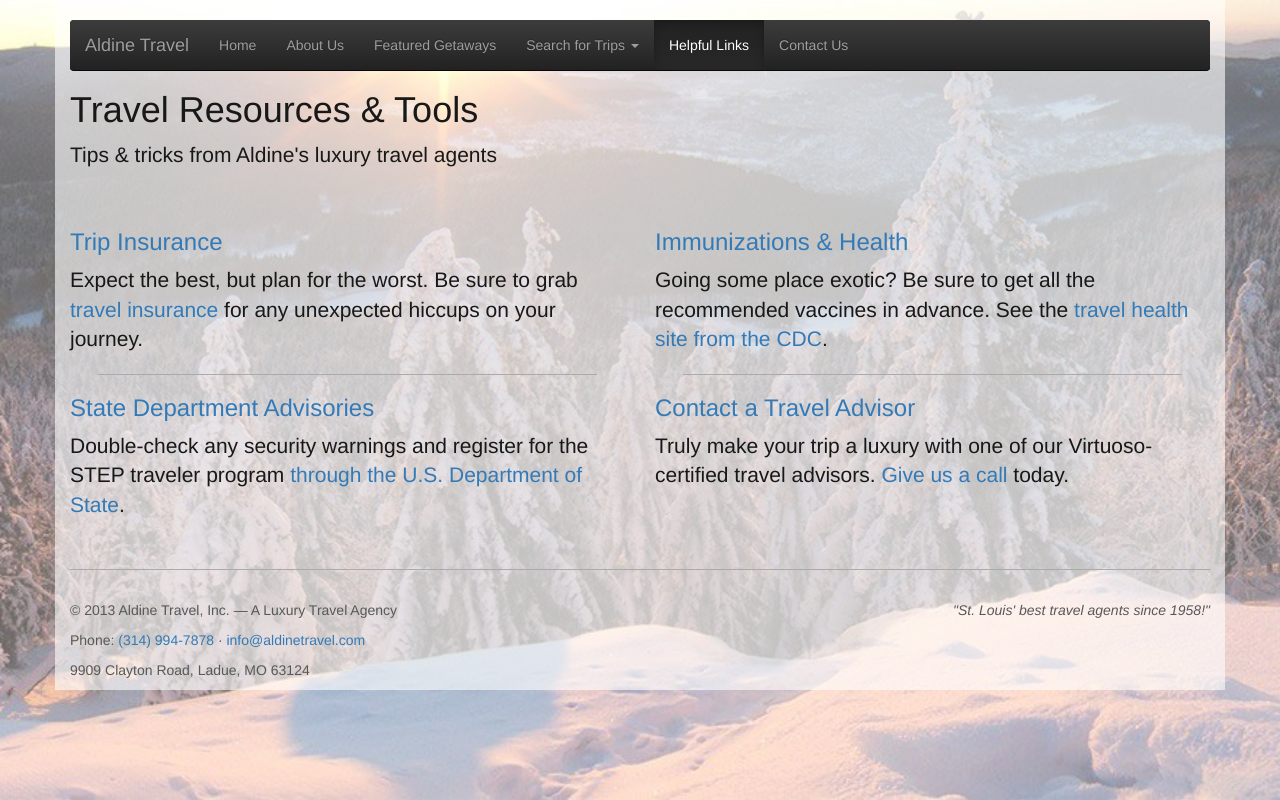
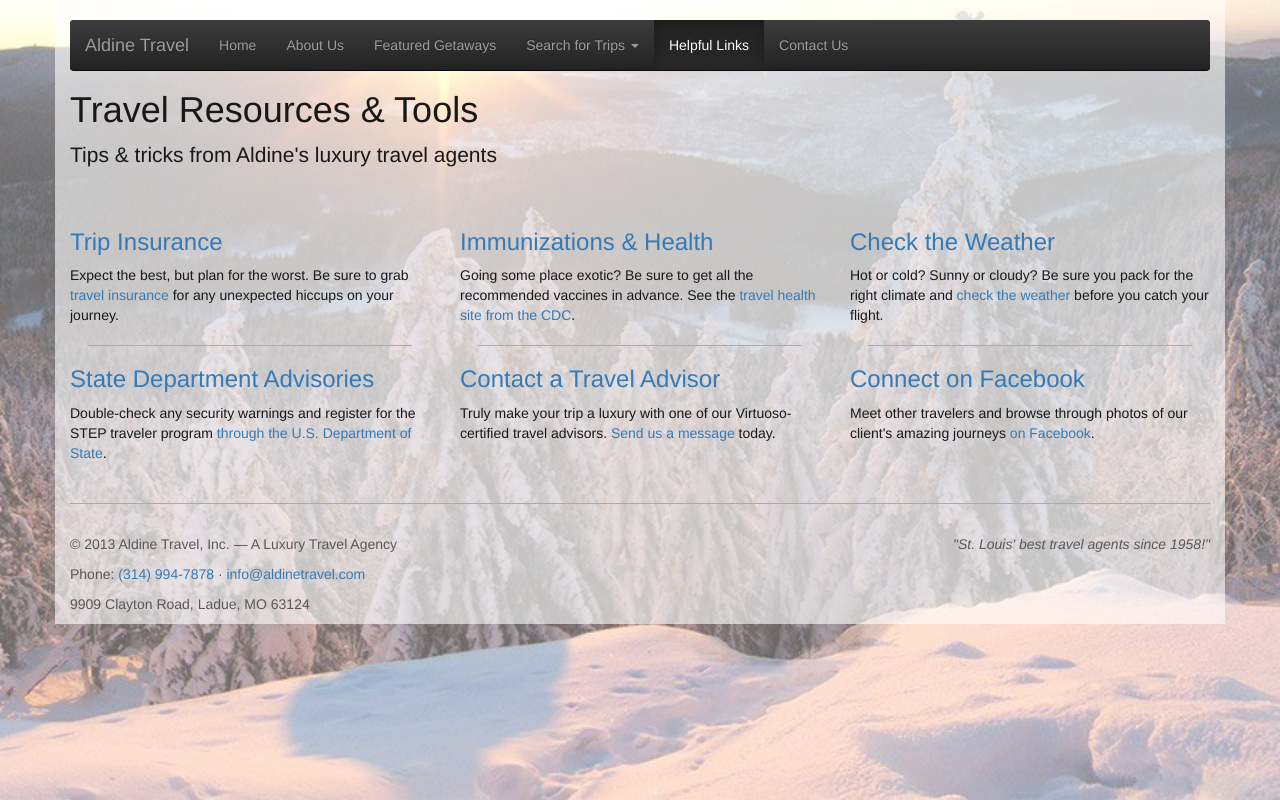
Before and after one commit to semenko/aldine-website, a Flask app: page /travel-resources.html in a window 1280 px wide. Run offline with Flask 2, Linux system fonts and the light colour scheme; some libraries are stand-ins or nearby versions.

Commit message:
Bugfixes.

```diff
--- a/templates/_base.html
+++ b/templates/_base.html
@@ -13,7 +13,6 @@
     <link href="{{ static('style.css') }}" rel="stylesheet">
     <!--[if lt IE 9]>
     <script src="//oss.maxcdn.com/libs/html5shiv/3.7.0/html5shiv.min.js"></script>
-    <script src="//oss.maxcdn.com/libs/respond.js/1.3.0/respond.min.js"></script>
     <![endif]-->
     <script>
         (function(i,s,o,g,r,a,m){i['GoogleAnalyticsObject']=r;i[r]=i[r]||function(){
@@ -49,14 +48,14 @@
                         <li class="dropdown">
                             <a href="#" class="dropdown-toggle" data-toggle="dropdown">Search for Trips <b class="caret"></b></a>
                             <ul class="dropdown-menu">
-                                <li><a href="cruises.html">Cruises</a></li>
-                                <li><a href="tours.html">Tours</a></li>
-                                <li><a href="vacation-packages.html">Vacation Packages</a></li>
-                                <li><a href="hotels-and-resorts.html">Hotels &amp; Resorts</a></li>
+                                <li><a href="/cruises.html">Cruises</a></li>
+                                <li><a href="/tours.html">Tours</a></li>
+                                <li><a href="/vacation-packages.html">Vacation Packages</a></li>
+                                <li><a href="/hotels-and-resorts.html">Hotels &amp; Resorts</a></li>
                                 <li class="divider"></li>
                                 <li class="dropdown-header">Specials</li>
-                                <li><a href="promotions.html">Promotions</a></li>
-                                <li><a href="featured-trips.html">Featured Trips</a></li>
+                                <li><a href="/promotions.html">Promotions</a></li>
+                                <li><a href="/featured-trips.html">Featured Trips</a></li>
                             </ul>
                         </li>
                         <li><a href="/travel-resources.html">Helpful Links</a></li>
--- a/templates/pages/contact-us.html
+++ b/templates/pages/contact-us.html
@@ -50,8 +50,6 @@
         <div class="col-md-4">
             <iframe width="300" height="300" frameborder="0" scrolling="no" marginheight="0" marginwidth="0" src="//maps.google.com/maps?f=q&amp;source=s_q&amp;hl=en&amp;geocode=&amp;q=Aldine+Travel&amp;aq=&amp;sll=38.6531,-90.243462&amp;sspn=0.444531,0.891266&amp;t=m&amp;ie=UTF8&amp;hq=Aldine+Travel&amp;hnear=&amp;ll=38.639668,-90.396709&amp;spn=0.040225,0.051498&amp;z=13&amp;output=embed"></iframe><br><small><a href="//maps.google.com/maps?f=q&amp;source=embed&amp;hl=en&amp;geocode=&amp;q=Aldine+Travel&amp;aq=&amp;sll=38.6531,-90.243462&amp;sspn=0.444531,0.891266&amp;t=m&amp;ie=UTF8&amp;hq=Aldine+Travel&amp;hnear=&amp;ll=38.639668,-90.396709&amp;spn=0.040225,0.051498&amp;z=13" style="color:#0000FF;text-align:left" target="_blank" onmousedown="ga('send','event','MapClick','ContactUs');">View Larger Map</a></small>
         </div>
-    </div>
-</div></div>
         <!-- Google Code for Lead Conversion Page -->
         <script type="text/javascript">
             /* <![CDATA[ */
@@ -64,4 +62,6 @@
             /* ]]> */
         </script>
         <script src="//www.googleadservices.com/pagead/conversion.js"></script>
+    </div>
+</div>
 {% endblock %}
--- a/templates/pages/travel-resources.html
+++ b/templates/pages/travel-resources.html
@@ -17,22 +17,29 @@
 <div class="container" style="padding-top:70px;background-color: rgba(255, 255, 255, 0.6);">
     <div class="row">
         <div class="col-md-12"><h1>Travel Resources &amp; Tools</h1>
-        <p class="lead">Tips &amp; tricks from Aldine's luxury travel agents</p><br></div>
+            <p class="lead">Tips &amp; tricks from Aldine's luxury travel agents</p><br></div>
     </div>
     <div class="row">
-        <div class="col-md-6">
+        <div class="col-md-4">
             <h3><a href="http://go.aldinetravel.com/insurance" target="_blank">Trip Insurance</a></h3>
-            <p class="lead">Expect the best, but plan for the worst. Be sure to grab <a href="http://go.aldinetravel.com/insurance" target="_blank">travel insurance</a> for any unexpected hiccups on your journey.</p>
+            <p class="">Expect the best, but plan for the worst. Be sure to grab <a href="http://go.aldinetravel.com/insurance" target="_blank">travel insurance</a> for any unexpected hiccups on your journey.</p>
             <hr width="90%">
             <h3><a href="http://travel.state.gov/" target="_blank">State Department Advisories</a></h3>
-            <p class="lead">Double-check any security warnings and register for the STEP traveler program <a href="http://travel.state.gov/" target="_blank">through the U.S. Department of State</a>.</p>
+            <p class="">Double-check any security warnings and register for the STEP traveler program <a href="http://travel.state.gov/" target="_blank">through the U.S. Department of State</a>.</p>
         </div>
-        <div class="col-md-6">
+        <div class="col-md-4">
             <h3><a href="http://wwwnc.cdc.gov/travel" target="_blank">Immunizations & Health</a></h3>
-            <p class="lead">Going some place exotic? Be sure to get all the recommended vaccines in advance. See the <a href="http://wwwnc.cdc.gov/travel" target="_blank">travel health site from the CDC</a>.</p>
+            <p class="">Going some place exotic? Be sure to get all the recommended vaccines in advance. See the <a href="http://wwwnc.cdc.gov/travel" target="_blank">travel health site from the CDC</a>.</p>
             <hr width="90%">
             <h3><a href="contact-us.html">Contact a Travel Advisor</a></h3>
-            <p class="lead">Truly make your trip a luxury with one of our Virtuoso-certified travel advisors. <a href="contact-us.html">Give us a call</a> today.</p>
+            <p class="">Truly make your trip a luxury with one of our Virtuoso-certified travel advisors. <a href="contact-us.html">Send us a message</a> today.</p>
+        </div>
+        <div class="col-md-4">
+            <h3><a href="http://www.wunderground.com/" target="_blank">Check the Weather</a></h3>
+            <p class="">Hot or cold? Sunny or cloudy? Be sure you pack for the right climate and <a href="http://www.wunderground.com/l" target="_blank">check the weather</a> before you catch your flight.</p>
+            <hr width="90%">
+            <h3><a href="https://www.facebook.com/AldineTravel" target="_blank">Connect on Facebook</a></h3>
+            <p class="">Meet other travelers and browse through photos of our client's amazing journeys <a href="https://www.facebook.com/AldineTravel" target="_blank">on Facebook</a>.</p>
         </div>
     </div>
 </div>
```
Lines whose indentation alone changed are shown as unchanged.
